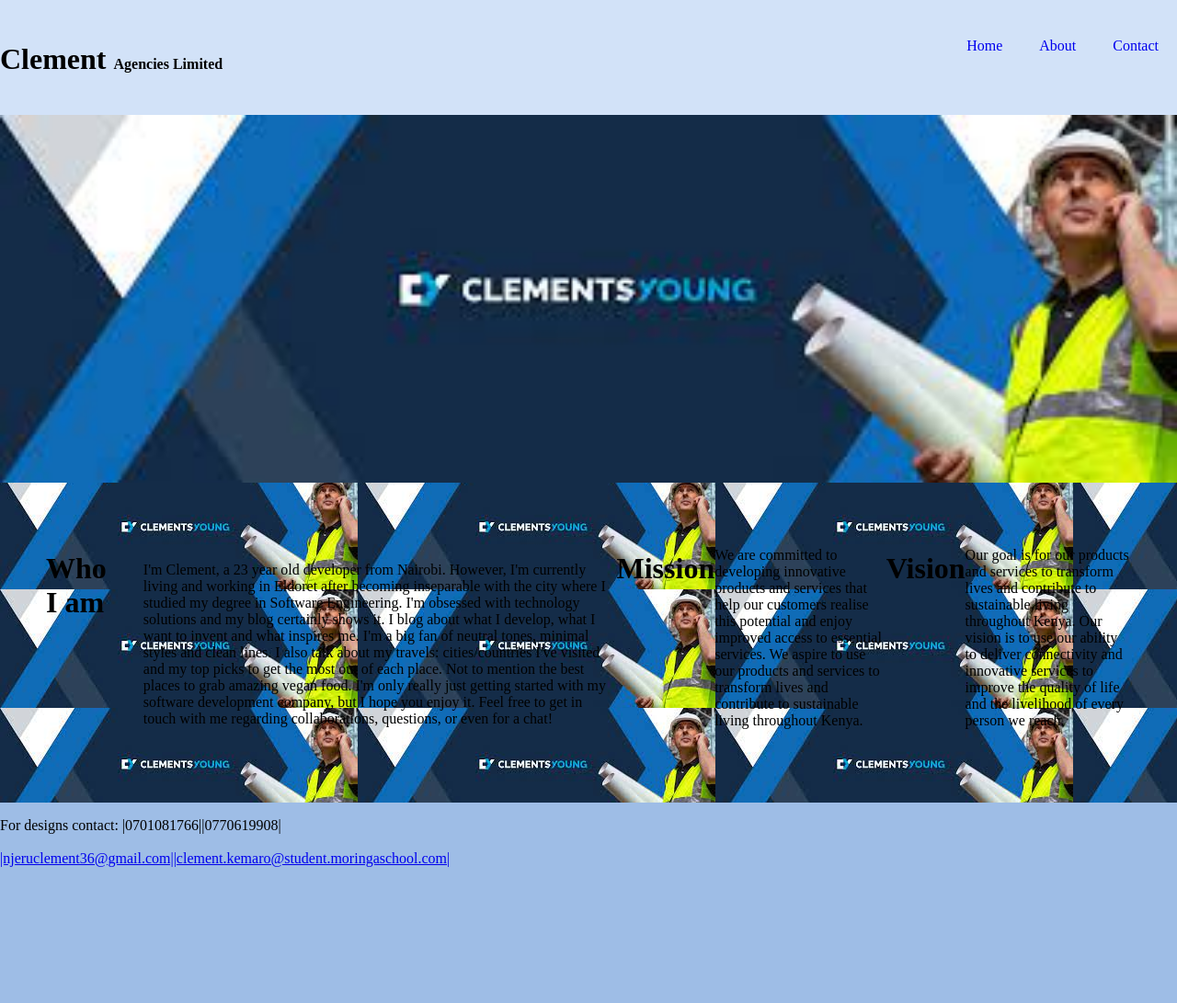
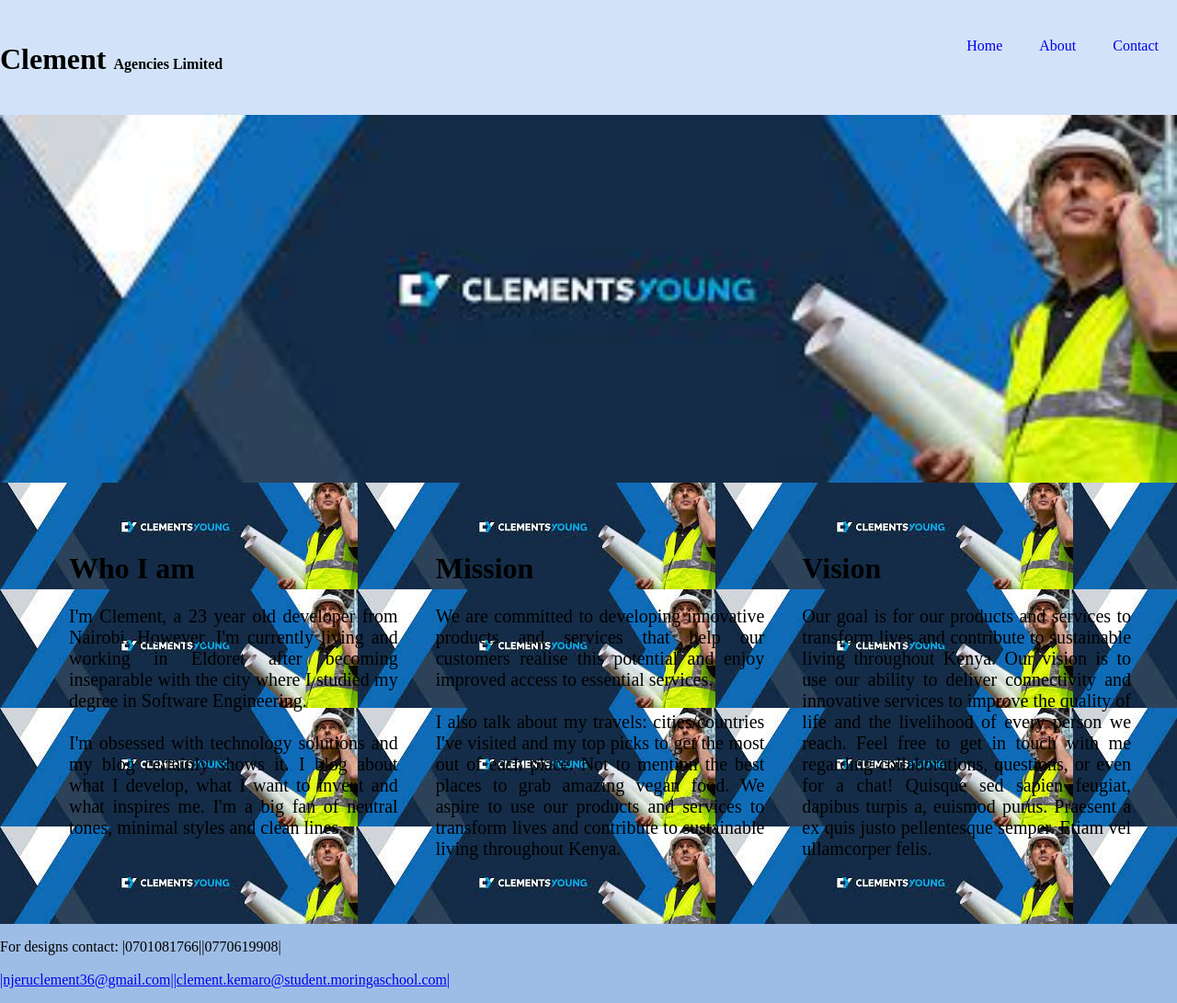
Before and after one commit to ClementNjeru/Potifolio, a plain HTML site: page About.html in a window 1280 px wide. Shown: the whole page at 92% size. Before the commit the page ends 959 px from the top, so only its background shows below. Drawn offline with Linux system fonts and the light colour scheme; files whose address does not match are found by name.

```diff
--- a/About.html
+++ b/About.html
@@ -26,37 +26,56 @@
 
         </div>
         <div class="About">
-            <h1>Who I am</h1>
-            <ul>
-                <p>I'm Clement, a 23 year old developer from Nairobi. However, I'm currently living and working in Eldoret
-                after becoming inseparable with the city where I studied my degree in Software Engineering.
+            <div class="abt">
+                <h1>Who I am</h1>
+                <p>I'm Clement, a 23 year old developer from Nairobi. However, I'm currently living and working in
+                    Eldoret
+                    after becoming inseparable with the city where I studied my degree in Software Engineering.
+                    <br><br>
 
-                I'm obsessed with technology solutions and my blog certainly shows it. I blog about what I develop, what
-                I want to invent and what inspires me. I'm a big fan of neutral tones, minimal styles and clean lines. I
-                also talk about my travels: cities/countries I've visited and my top picks to get the most out of each
-                place. Not to mention the best places to grab amazing vegan food.
+                    I'm obsessed with technology solutions and my blog certainly shows it. I blog about what I develop,
+                    what
+                    I want to invent and what inspires me. I'm a big fan of neutral tones, minimal styles and clean
+                    lines.
+                    <br><br>
+                    </p>
+            </div>
+            <div class="abt">
+                <h1>Mission</h1>
+                <p>We are committed to developing innovative products and services that help our customers realise this
+                    potential and enjoy improved access to essential services.
+                    <br><br>
+                    I
+                    also talk about my travels: cities/countries I've visited and my top picks to get the most out of
+                    each
+                    place. Not to mention the best places to grab amazing vegan food.
 
-                I'm only really just getting started with my software development company, but I hope you enjoy it. Feel
-                free to get in touch with me regarding collaborations, questions, or even for a chat!</p>
-            </ul>
+                    We aspire to use our products and
+                    services to
+                    transform lives and contribute to sustainable living throughout Kenya.</p>
+            </div>
+            <div class="abt">
+                <h1>Vision</h1>
+                <p>Our goal is for our products and services to transform lives and contribute to sustainable living
+                    throughout Kenya.
 
-            <h1>Mission</h1>
-            <p>We are committed to developing innovative products and services that help our customers realise this
-                potential and enjoy improved access to essential services. We aspire to use our products and services to
-                transform lives and contribute to sustainable living throughout Kenya.</p>
+                    Our vision is to use our ability to deliver connectivity and innovative services
+                    to
+                    improve the quality of life and the livelihood of every person we reach.
+                    Feel
+                    free to get in touch with me regarding collaborations, questions, or even for a chat!
 
-            <h1>Vision</h1>
-            <p>Our goal is for our products and services to transform lives and contribute to sustainable living
-                throughout Kenya. Our vision is to use our ability to deliver connectivity and innovative services to
-                improve the quality of life and the livelihood of every person we reach.</p>
-
+                    Quisque sed sapien feugiat, dapibus turpis a, euismod purus. Praesent a ex quis justo pellentesque semper. Etiam vel ullamcorper felis.
+                </p>
+            </div>
 
         </div>
     </div>
     <footer>
         <p>
             For designs contact: |0701081766||0770619908|<br><br>
-            <a href="|njeruclement36@gmail.com||clement.kemaro@student.moringaschool.com|">|njeruclement36@gmail.com||clement.kemaro@student.moringaschool.com|</a>
+            <a
+                href="|njeruclement36@gmail.com||clement.kemaro@student.moringaschool.com|">|njeruclement36@gmail.com||clement.kemaro@student.moringaschool.com|</a>
         </p>
     </footer>
 
--- a/CSS/index.css
+++ b/CSS/index.css
@@ -91,10 +91,27 @@
 .About > h1{
     font-weight: 900;
     display: flex;
+    text-align: justify;
+}
+.abt > p{
+    justify-content: center;
+    align-items: flex-end;
+    text-align: justify;
+    font-size: 20px;
 }
 .About{
     display: flex;
     padding: 50px;
+    align-items: center;
+    justify-content: space-between;
+    display: flex;
+    gap: 1em;
+}
+.About > *{
+    flex: 1px;
+}
+.abt{
+    margin-left: 25px;
 }
 /* .about2{
     background-color:  rgb(131, 253, 158); */
```
Also changed, not shown: Contact.html (+6 -5 lines), index.js (+19 -0 lines), 1 other file.
